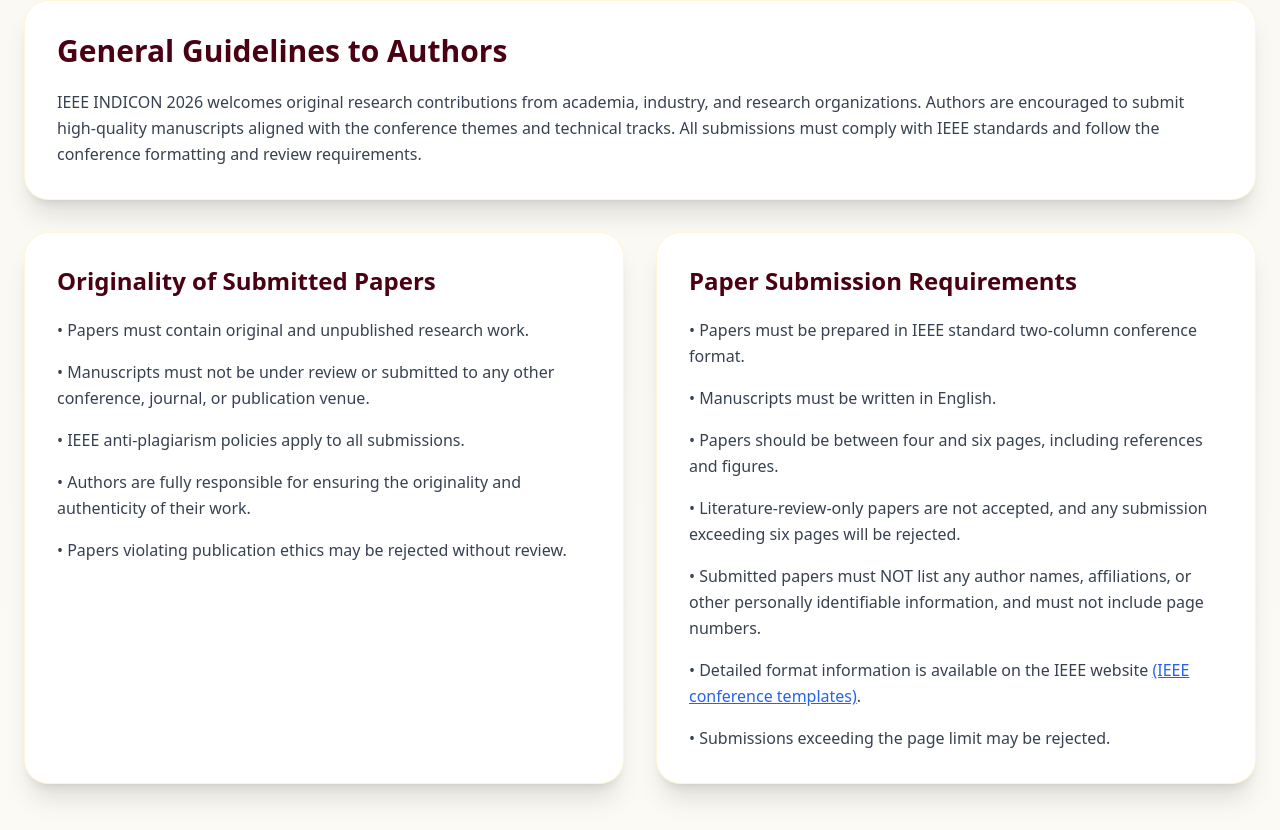
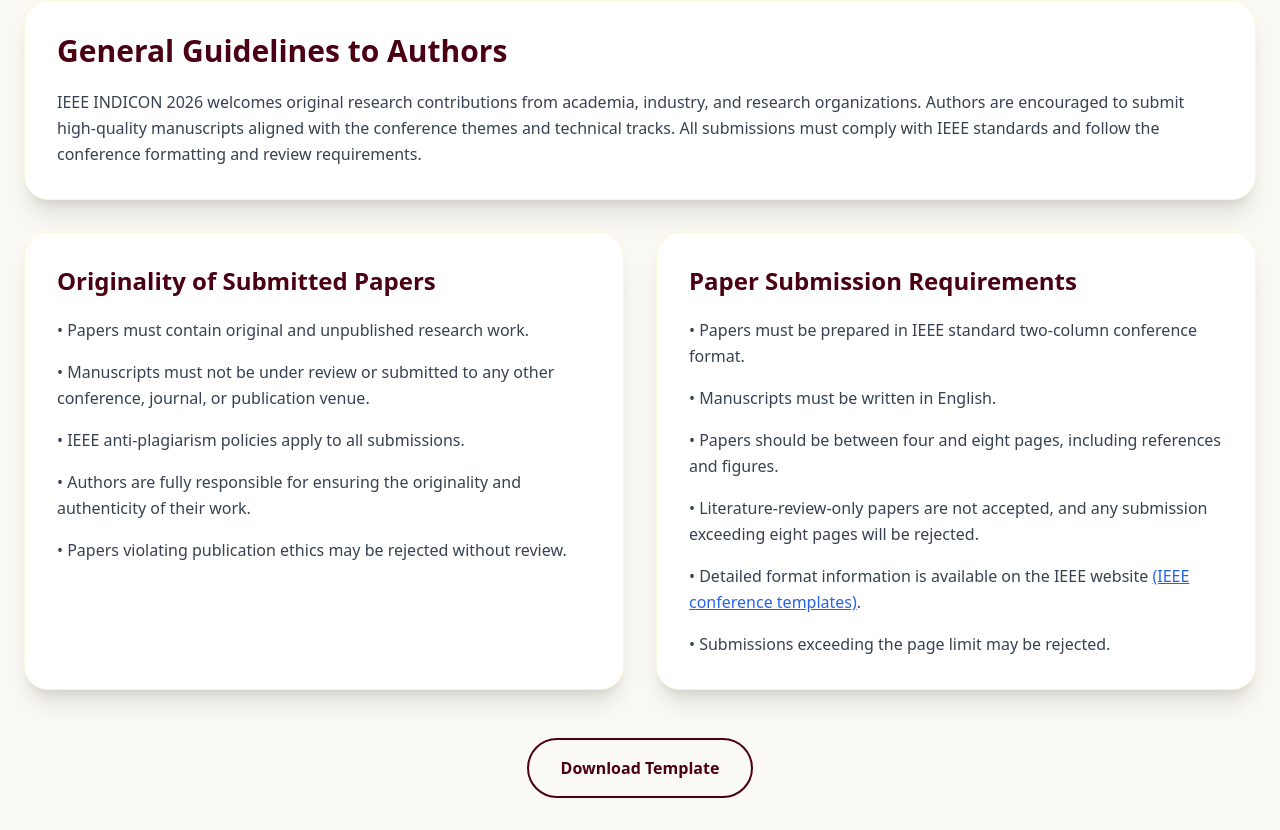
Before and after one commit to Dhilipkumar1906/indicon2026, a React (Vite) app: page /guidelines in a window 1280 px wide. Shown: the part 404-1234 px from the top of the page. Built offline with nearby package versions, Linux system fonts and the light colour scheme.

Commit message:
Update paper length and submission guidelines

```diff
--- a/src/Pages/Guidelines.jsx
+++ b/src/Pages/Guidelines.jsx
@@ -123,17 +123,15 @@
               </li>
 
               <li>
-                • Papers should be between four and six pages,
+                • Papers should be between four and eight pages,
                 including references and figures.
               </li>
 
               <li>
-                • Literature-review-only papers are not accepted, and any submission exceeding six pages will be rejected.
+                • Literature-review-only papers are not accepted, and any submission exceeding eight pages will be rejected.
               </li>
 
-              <li>
-                • Submitted papers must NOT list any author names, affiliations, or other personally identifiable information, and must not include page numbers.
-              </li>
+
 
               <li>
                 • Detailed format information is available on the IEEE website <a href="https://www.ieee.org/conferences/publishing/templates" target="_blank"
```
